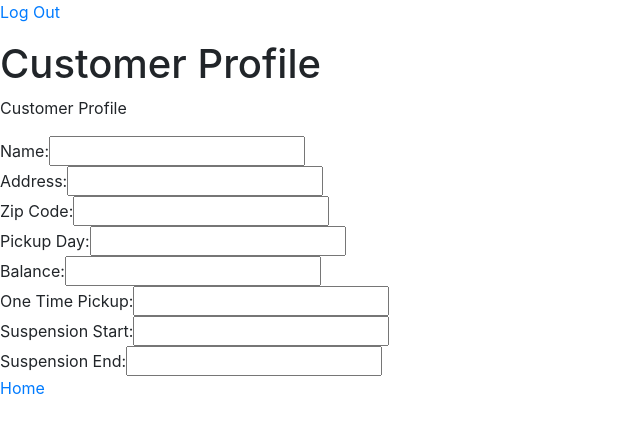
After one commit to Schmidt1519/trash-collector, a Django app: page /customers/detail/ in a window 1280 px wide. The commit adds this page. Shown: the top 433 px of the page, without its empty margins (0-640 px from the left). Run offline with Django 3.2, Linux system fonts and the light colour scheme; a user stored in the database is signed in; tables that the repository leaves empty hold one stand-in row (values such as "Sample post"); some libraries are stand-ins or nearby versions.

Commit message:
Updated customer model properties to accept blank/null. Updated create_profile method to include request user. Tested creating a customer and they are showing up in the db table. Added boostrap to base.html. Working on details/user account page next.

```diff
--- a/trash_collector/customers/models.py
+++ b/trash_collector/customers/models.py
@@ -1,4 +1,5 @@
 from django.db import models
+from datetime import datetime
 # Create your models here.
 
 
@@ -7,10 +8,10 @@ class Customer(models.Model):
     address = models.CharField(max_length=50)
     zip_code = models.CharField(max_length=50)
     pickup_day = models.CharField(max_length=50)
-    balance = models.IntegerField()
-    one_time_pickup = models.DateField()
-    suspension_start = models.DateField()
-    suspension_end = models.DateField()
+    balance = models.IntegerField(default=0)
+    one_time_pickup = models.DateField(blank=True, null=True)
+    suspension_start = models.DateField(blank=True, null=True)
+    suspension_end = models.DateField(blank=True, null=True)
     user = models.ForeignKey('accounts.User', blank=True, null=True, on_delete=models.CASCADE)
 
     def __str__(self):
--- /dev/null
+++ b/trash_collector/customers/templates/customers/detail.html
@@ -0,0 +1,24 @@
+{% extends 'base.html' %}
+{# This top line allows this template to utilizing the styling and layout from the base. All your templates should do the same. #}
+
+{% block title %} Customer Profile {% endblock %}
+
+{% block header %} Customer Profile {% endblock %}
+
+{% block content %}
+
+    <p>Customer Profile</p>
+            {% csrf_token %}
+            Name:<input type="text" name="name" id="name"><br>
+            Address:<input type="text" name="address" id="address"><br>
+            Zip Code:<input type="text" name="zip_code" id="zip_code"><br>
+            Pickup Day:<input type="text" name="pickup_day" id="pickup_day"><br>
+            Balance:<input type="text" name="balance" id="balance"><br>
+            One Time Pickup:<input type="text" name="one_time_pickup" id="one_time_pickup"><br>
+            Suspension Start:<input type="text" name="suspension_start" id="suspension_start"><br>
+            Suspension End:<input type="text" name="suspension_end" id="suspension_end"><br>
+        </form>
+
+    <a href="{% url 'customers:index' %}">Home</a>
+
+{% endblock %}
--- a/trash_collector/customers/templates/customers/index.html
+++ b/trash_collector/customers/templates/customers/index.html
@@ -6,9 +6,11 @@
 {% block header %} Customer Home {% endblock %}
 
 {% block content %}
+
   {% if user.is_authenticated %}
     Hello Customer {{ user.username }}!
-    <a href="{% url 'customers:create' %}">Create Profile</a>
+    <a href="{% url 'customers:create_profile' %}">Create Profile</a>
+
   {% else %}
     <p>You are at the customer index, but you are not logged in.</p>
     <a href="{% url 'login' %}">Log In</a>
--- a/trash_collector/customers/urls.py
+++ b/trash_collector/customers/urls.py
@@ -7,5 +7,6 @@ from . import views
 app_name = "customers"
 urlpatterns = [
     path('', views.index, name="index"),
-    path('new/', views.create, name='create'),
+    path('new/', views.create_profile, name='create_profile'),
+    path('detail/', views.detail, name='detail'),
 ]
--- a/trash_collector/customers/views.py
+++ b/trash_collector/customers/views.py
@@ -17,18 +17,21 @@ def index(request):
     return render(request, 'customers/index.html')
 
 
-def create(request):
+def detail(request):
+    user = request.user
+    customer_detail = Customer.objects.get(user=user)
+    context = {"customer_detail": customer_detail}
+    return render(request, 'customers/detail.html', context)
+
+
+def create_profile(request):
     if request.method == 'POST':
         name = request.POST.get('name')
         address = request.POST.get('address')
         zip_code = request.POST.get('zip_code')
         pickup_day = request.POST.get('pickup_day')
-        # balance = request.POST.get('balance')
-        # one_time_pickup = request.POST.get('one_time_pickup')
-        # suspension_start = request.POST.get('suspension_start')
-        # suspension_end = request.POST.get('suspension_end')
-        new_customer = Customer(name=name, address=address, zip_code=zip_code, pickup_day=pickup_day)
-        # new_customer = Customer(name=name, address=address, zip_code=zip_code, balance=balance, one_time_pickup=one_time_pickup, suspension_start=suspension_start, suspension_end=suspension_end)
+        user = request.user
+        new_customer = Customer(name=name, address=address, zip_code=zip_code, pickup_day=pickup_day, user=user)
         new_customer.save()
         return HttpResponseRedirect(reverse('customers:index'))
     else:
--- a/trash_collector/templates/base.html
+++ b/trash_collector/templates/base.html
@@ -2,6 +2,11 @@
 <html>
 <head>
   <meta charset="utf-8">
+  <meta name="viewport" content="width=device-width, initial-scale=1, shrink-to-fit=no">
+  <link rel="stylesheet" href="https://stackpath.bootstrapcdn.com/bootstrap/4.3.1/css/bootstrap.min.css" integrity="sha384-ggOyR0iXCbMQv3Xipma34MD+dH/1fQ784/j6cY/iJTQUOhcWr7x9JvoRxT2MZw1T" crossorigin="anonymous">
+  <script src="https://code.jquery.com/jquery-3.3.1.slim.min.js" integrity="sha384-q8i/X+965DzO0rT7abK41JStQIAqVgRVzpbzo5smXKp4YfRvH+8abtTE1Pi6jizo" crossorigin="anonymous"></script>
+  <script src="https://cdnjs.cloudflare.com/ajax/libs/popper.js/1.14.7/umd/popper.min.js" integrity="sha384-UO2eT0CpHqdSJQ6hJty5KVphtPhzWj9WO1clHTMGa3JDZwrnQq4sF86dIHNDz0W1" crossorigin="anonymous"></script>
+  <script src="https://stackpath.bootstrapcdn.com/bootstrap/4.3.1/js/bootstrap.min.js" integrity="sha384-JjSmVgyd0p3pXB1rRibZUAYoIIy6OrQ6VrjIEaFf/nJGzIxFDsf4x0xIM+B07jRM" crossorigin="anonymous"></script>
   <title>{% block title %}{% endblock %}</title>
 </head>
 <body>
```
Also changed, not shown: trash_collector/customers/templates/customers/create.html (+3 -4 lines), trash_collector/customers/migrations/0002_auto_20210604_1623.py (added), trash_collector/customers/migrations/0003_auto_20210607_0901.py (added), trash_collector/customers/migrations/0004_auto_20210607_0902.py (added), trash_collector/customers/templates/customers/edit.html (renamed from trash_collector/templates/edit.html), trash_collector/employees/migrations/0001_initial.py (added).
